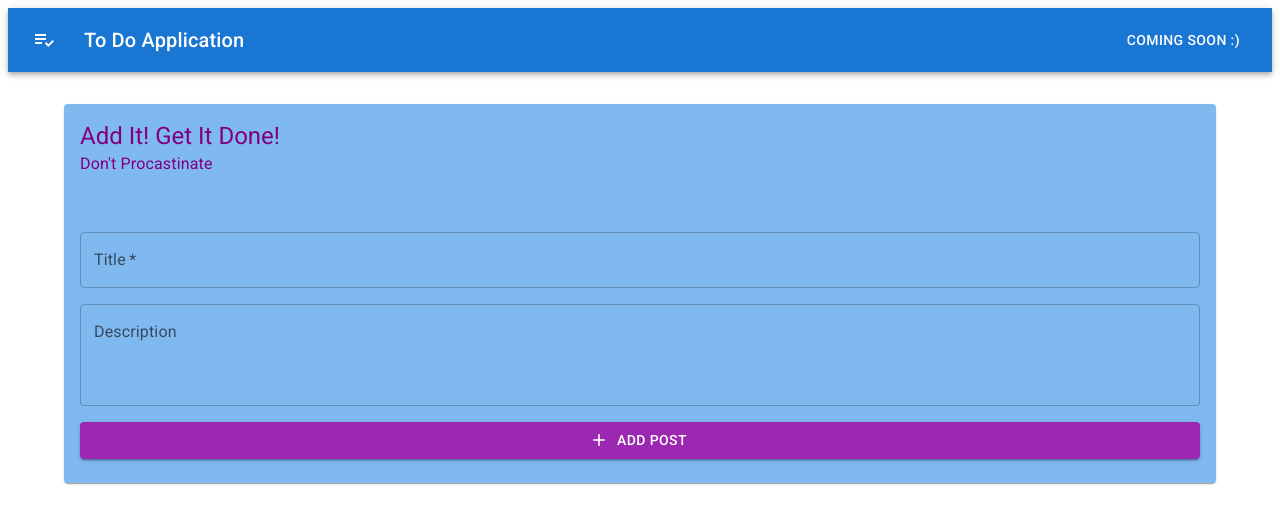
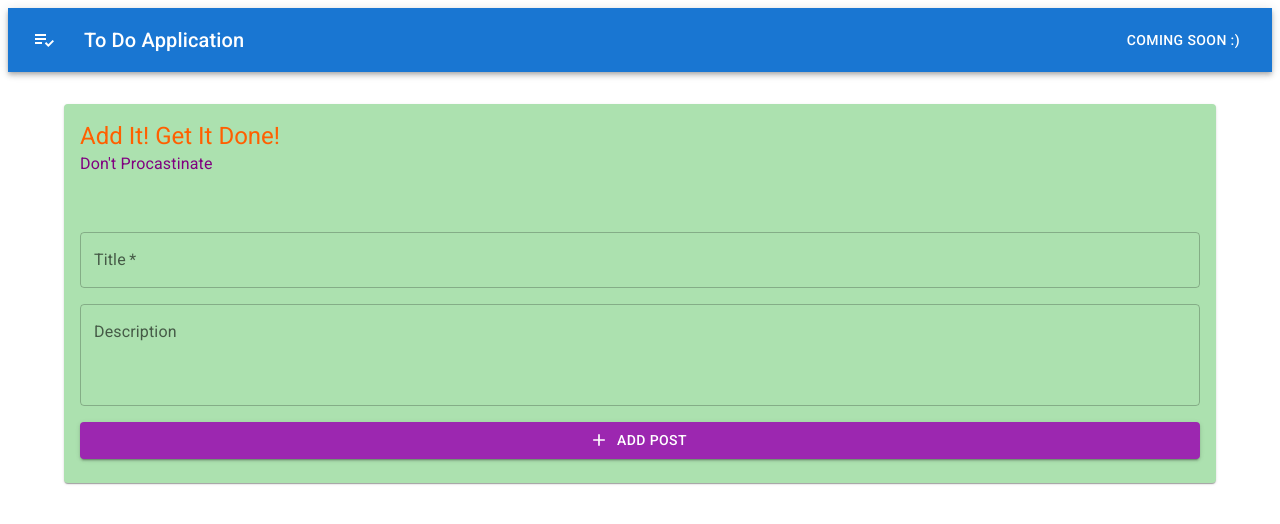
Before and after one commit to kevinmuchene/to-do-application-AI-Redux, a React (Vite) app: page /add_to_do in a window 1280 px wide. Shown: the top 524 px of the page. Built offline with nearby package versions, Linux system fonts and the light colour scheme.

Commit message:
changed colors

```diff
--- a/src/components/AddToDo.tsx
+++ b/src/components/AddToDo.tsx
@@ -30,10 +30,10 @@ export default function AddToDo() {
 
   return (
     <Container sx={{ marginTop: "2em" }}>
-      <Card sx={{ minWidth: 300, backgroundColor: "#80b8f0" }}>
+      <Card sx={{ minWidth: 300, backgroundColor: "#ACE1AF" }}>
         <CardHeader
           title={
-            <Typography variant="h5" color={"purple"}>
+            <Typography variant="h5" color={"#ff5f00"}>
               Add It! Get It Done!
             </Typography>
           }
```
